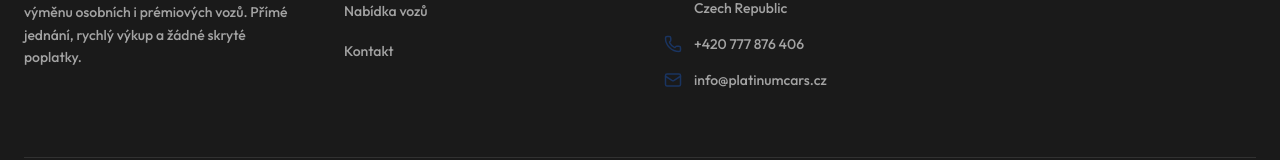
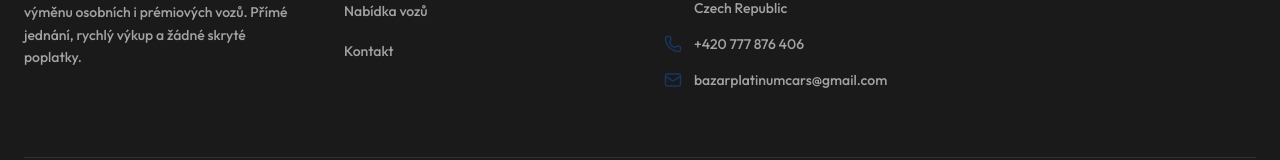
Before and after one commit to michal21124/bazar, a React (Vite) app: page / in a window 1280 px wide. Shown: the part 3725-3885 px from the top of the page. Built offline with nearby package versions, Linux system fonts and the light colour scheme; a web font is replaced by a local one.

Commit message:
Update business contact email

```diff
--- a/src/components/Footer.tsx
+++ b/src/components/Footer.tsx
@@ -45,7 +45,7 @@ export function Footer() {
               </li>
               <li className="flex items-center gap-3 text-white/60 text-sm font-medium">
                 <Mail className="text-primary shrink-0" size={18} />
-                <a href="mailto:info@platinumcars.cz" className="hover:text-primary transition-colors">info@platinumcars.cz</a>
+                <a href="mailto:bazarplatinumcars@gmail.com" className="hover:text-primary transition-colors">bazarplatinumcars@gmail.com</a>
               </li>
             </ul>
           </div>
--- a/src/components/SEO.tsx
+++ b/src/components/SEO.tsx
@@ -16,7 +16,7 @@ const BUSINESS = {
   logo: `${SITE_URL}/logo.png`,
   image: `${SITE_URL}/logo.png`,
   telephone: '+420777876406',
-  email: 'info@platinumcars.cz',
+  email: 'bazarplatinumcars@gmail.com',
   description: DEFAULT_DESC,
   address: {
     '@type': 'PostalAddress',
--- a/src/pages/PodminkyPage/index.tsx
+++ b/src/pages/PodminkyPage/index.tsx
@@ -42,7 +42,7 @@ export default function PodminkyPage() {
               Provozovatelem webových stránek <strong>platinumcars.cz</strong> je autobazar Platinum Cars,
               se sídlem Kostelecká 915, 196 00 Praha-Čakovice, Česká republika.
               Kontakt: <a href="tel:+420777876406" className="text-primary hover:underline">+420 777 876 406</a>,
-              e-mail: <a href="mailto:info@platinumcars.cz" className="text-primary hover:underline">info@platinumcars.cz</a>.
+              e-mail: <a href="mailto:bazarplatinumcars@gmail.com" className="text-primary hover:underline">bazarplatinumcars@gmail.com</a>.
             </p>
           </Section>
 
@@ -123,8 +123,8 @@ export default function PodminkyPage() {
           <div className="mt-12 pt-8 border-t border-gray-100">
             <p className="text-gray-400 text-sm">
               Máte-li dotazy k těmto podmínkám, kontaktujte nás na{' '}
-              <a href="mailto:info@platinumcars.cz" className="text-primary hover:underline">
-                info@platinumcars.cz
+              <a href="mailto:bazarplatinumcars@gmail.com" className="text-primary hover:underline">
+                bazarplatinumcars@gmail.com
               </a>.
             </p>
           </div>
--- a/src/pages/ZasadyPage/index.tsx
+++ b/src/pages/ZasadyPage/index.tsx
@@ -54,7 +54,7 @@ export default function ZasadyPage() {
               <li><strong>Autobazar Platinum Cars</strong></li>
               <li>Sídlo: Kostelecká 915, 196 00 Praha-Čakovice, Česká republika</li>
               <li>Telefon: <a href="tel:+420777876406" className="text-primary hover:underline">+420 777 876 406</a></li>
-              <li>E-mail: <a href="mailto:info@platinumcars.cz" className="text-primary hover:underline">info@platinumcars.cz</a></li>
+              <li>E-mail: <a href="mailto:bazarplatinumcars@gmail.com" className="text-primary hover:underline">bazarplatinumcars@gmail.com</a></li>
               <li>Telegram: <a href="https://t.me/autonavse" target="_blank" rel="noreferrer" className="text-primary hover:underline">t.me/autonavse</a></li>
             </ul>
           </Section>
@@ -131,8 +131,8 @@ export default function ZasadyPage() {
             </ul>
             <p>
               Žádost podejte e-mailem na{' '}
-              <a href="mailto:info@platinumcars.cz" className="text-primary hover:underline">
-                info@platinumcars.cz
+              <a href="mailto:bazarplatinumcars@gmail.com" className="text-primary hover:underline">
+                bazarplatinumcars@gmail.com
               </a>. Odpovíme do 30 dnů.
             </p>
           </Section>
@@ -178,8 +178,8 @@ export default function ZasadyPage() {
           <div className="mt-12 pt-8 border-t border-gray-100 flex flex-col sm:flex-row gap-4 justify-between items-start sm:items-center">
             <p className="text-gray-400 text-sm">
               Dotazy ohledně ochrany osobních údajů:{' '}
-              <a href="mailto:info@platinumcars.cz" className="text-primary hover:underline">
-                info@platinumcars.cz
+              <a href="mailto:bazarplatinumcars@gmail.com" className="text-primary hover:underline">
+                bazarplatinumcars@gmail.com
               </a>
             </p>
             <Link
```
